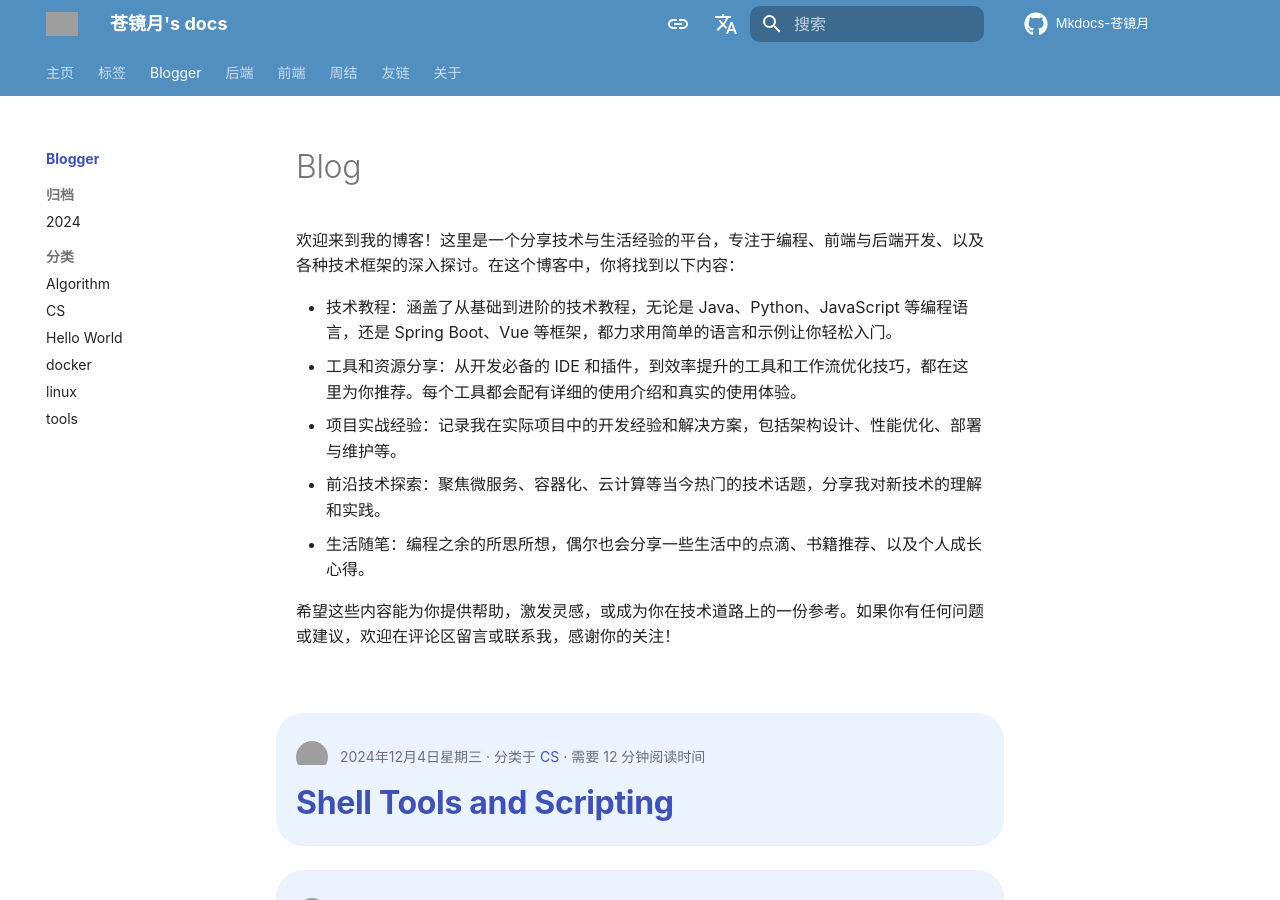
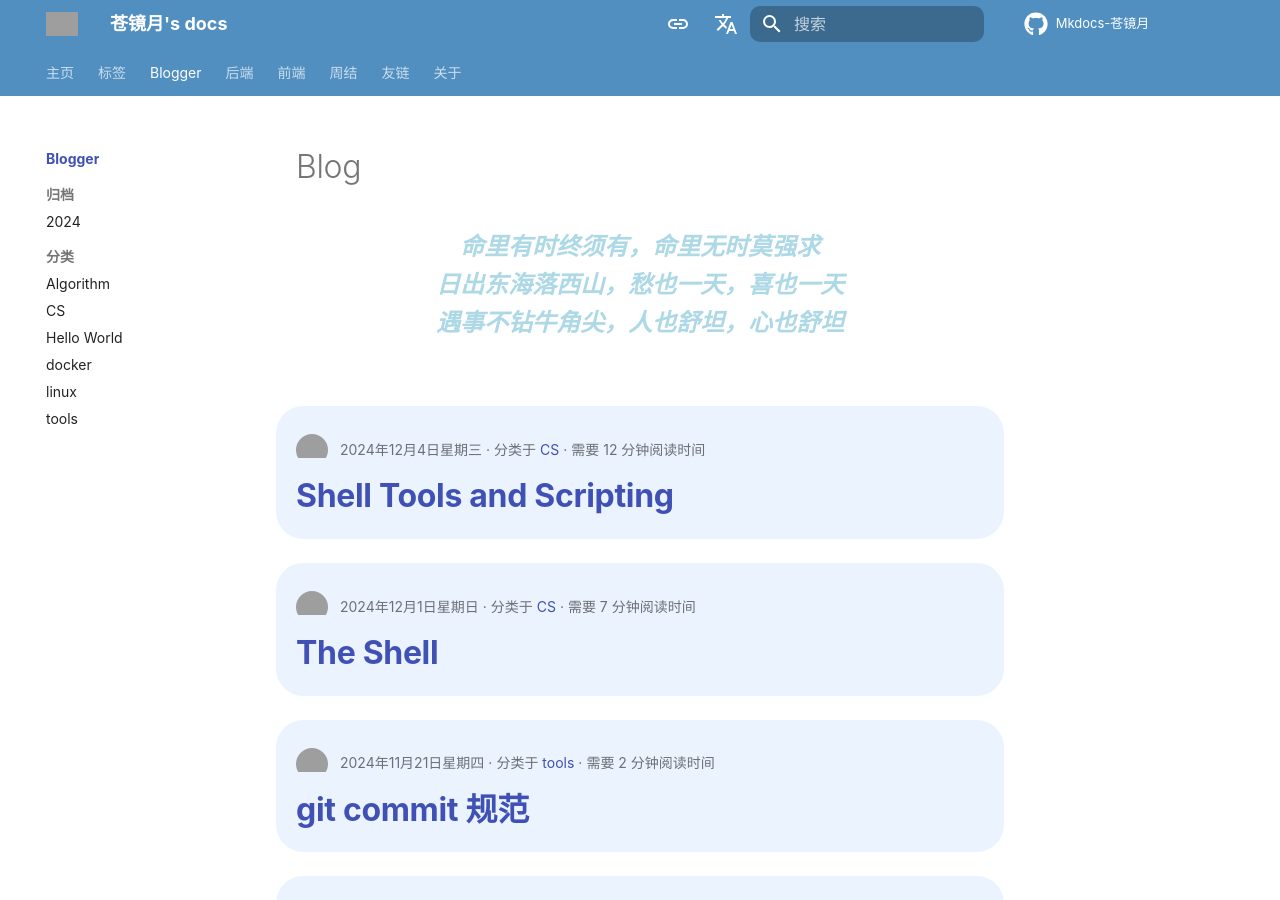
Before and after one commit to LunaY77/my-mkdocs, an MkDocs documentation site: the page built from docs/blog/index.md, in a window 1280 px wide and 900 px high. Built offline with MkDocs 1.6.1 and Material for MkDocs 9.7.7, drawn with Linux system fonts in a browser that asks for light colours; comment, search, counter and statistics services are not loaded; a style sheet for code colours, icons or effects is not loaded; grey boxes are pictures that could not be loaded.

Commit message:
docs(*): update blog index and upload local image

```diff
--- a/docs/blog/index.md
+++ b/docs/blog/index.md
@@ -1,15 +1,12 @@
 # Blog
 
+<div style="font-size: 1.5em; text-align: center;"><strong><em>命里有时终须有，命里无时莫强求</strong></em></div>
 
-欢迎来到我的博客！这里是一个分享技术与生活经验的平台，专注于编程、前端与后端开发、以及各种技术框架的深入探讨。在这个博客中，你将找到以下内容：
 
-* 技术教程：涵盖了从基础到进阶的技术教程，无论是 Java、Python、JavaScript 等编程语言，还是 Spring Boot、Vue 等框架，都力求用简单的语言和示例让你轻松入门。
-* 工具和资源分享：从开发必备的 IDE 和插件，到效率提升的工具和工作流优化技巧，都在这里为你推荐。每个工具都会配有详细的使用介绍和真实的使用体验。
-* 项目实战经验：记录我在实际项目中的开发经验和解决方案，包括架构设计、性能优化、部署与维护等。
-* 前沿技术探索：聚焦微服务、容器化、云计算等当今热门的技术话题，分享我对新技术的理解和实践。
-* 生活随笔：编程之余的所思所想，偶尔也会分享一些生活中的点滴、书籍推荐、以及个人成长心得。
+<div style="font-size: 1.5em; text-align: center;"><strong><em>日出东海落西山，愁也一天，喜也一天</strong></em></div>
 
-希望这些内容能为你提供帮助，激发灵感，或成为你在技术道路上的一份参考。如果你有任何问题或建议，欢迎在评论区留言或联系我，感谢你的关注！
+<div style="font-size: 1.5em; text-align: center;"><strong><em>遇事不钻牛角尖，人也舒坦，心也舒坦</strong></em></div>
+
 
 <br/>
 <br/>
```
Also changed, not shown: docs/blog/WeeklySummary/week03.md (+1 -1 lines), docs/blog/WeeklySummary/media/176f54e0b6448508feb4b95d0236879a_720.jpg (deleted), 1 other file.
